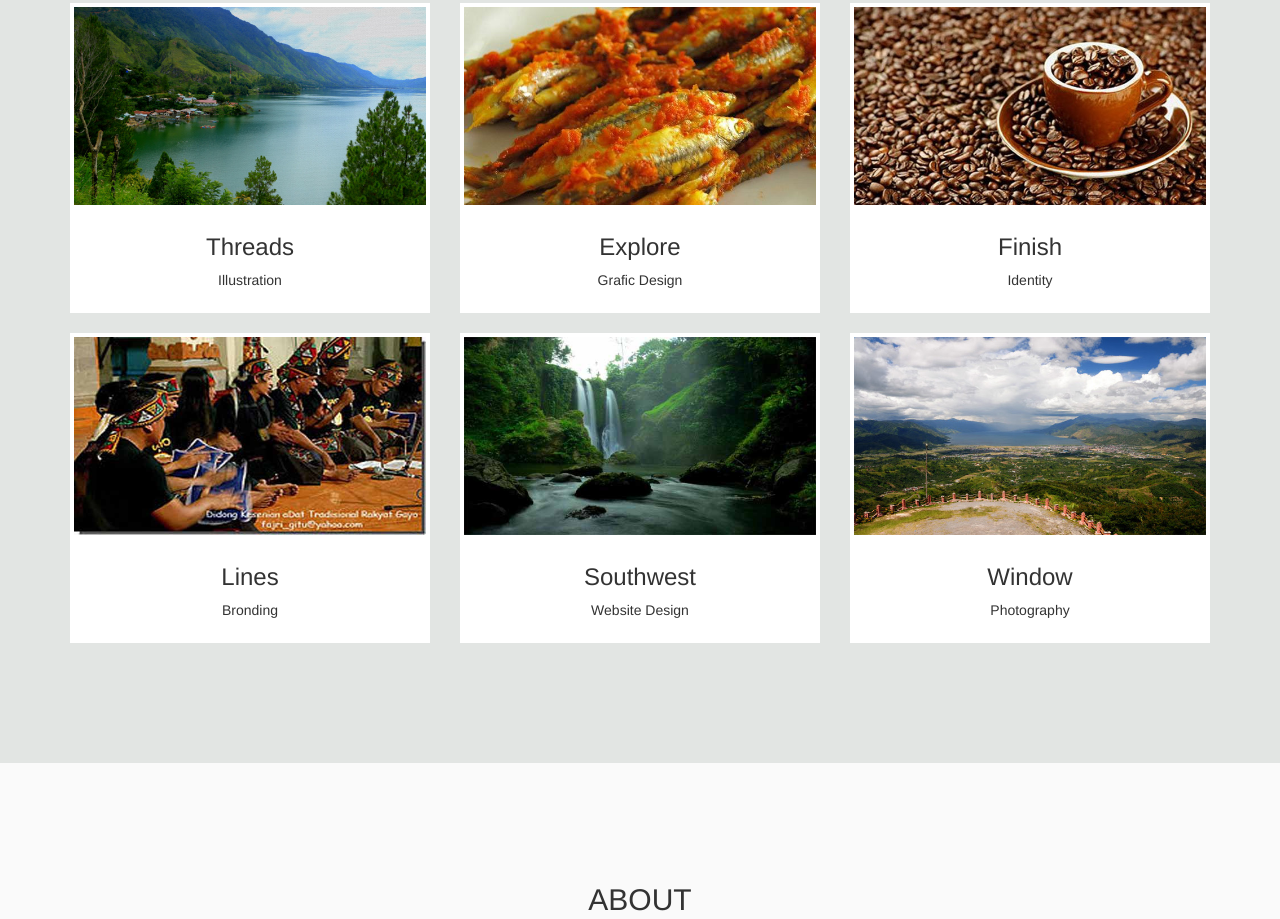
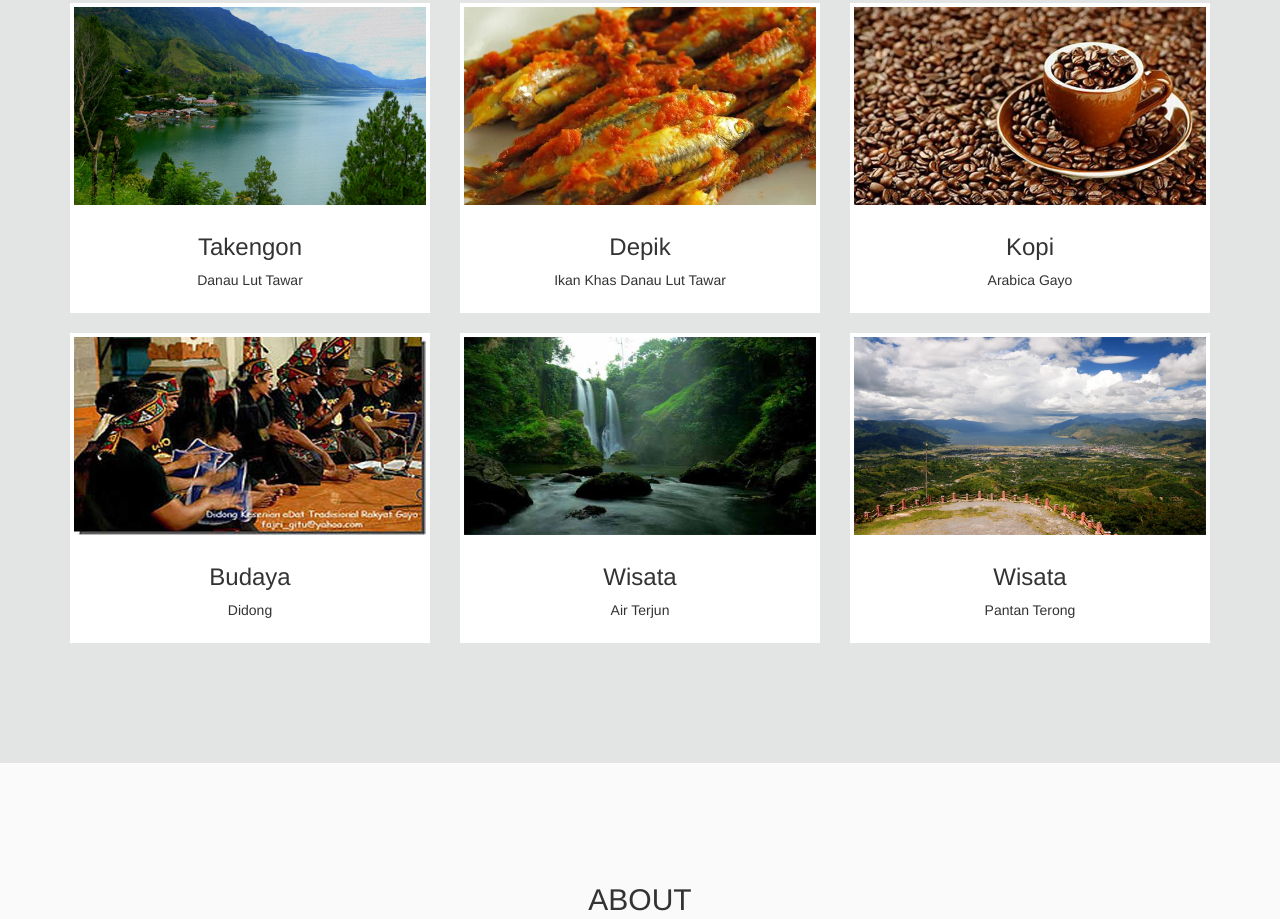
Before and after one commit to Rahmadigayo/rahmadigayo.github.io, a plain HTML site: page index.html in a window 1280 px wide. Shown: the part 1651-2570 px from the top of the page. Drawn offline with nearby package versions, Linux system fonts and the light colour scheme.

Commit message:
pembaharuan

```diff
--- a/index.html
+++ b/index.html
@@ -92,8 +92,8 @@
 					<div class="thumbnail">
 						<img src="f.jpg" alt="...">
 						<div class="caption">
-							<h3>Threads</h3>
-							<p>Illustration</p>
+							<h3>Takengon</h3>
+							<p>Danau Lut Tawar</p>
 						</div>
 					</div>
 				</div>
@@ -101,8 +101,8 @@
 					<div class="thumbnail">
 						<img src="2.jpg" alt="...">
 						<div class="caption">
-							<h3>Explore</h3>
-							<p>Grafic Design</p>
+							<h3>Depik</h3>
+							<p>Ikan Khas Danau Lut Tawar</p>
 						</div>
 					</div>
 				</div>
@@ -110,8 +110,8 @@
 					<div class="thumbnail">
 						<img src="g.jpg" alt="...">
 						<div class="caption">
-							<h3>Finish</h3>
-							<p>Identity</p>
+							<h3>Kopi</h3>
+							<p>Arabica Gayo</p>
 						</div>
 					</div>
 				</div>
@@ -121,8 +121,8 @@
 					<div class="thumbnail">
 						<img src="c.jpg" alt="...">
 						<div class="caption">
-							<h3>Lines</h3>
-							<p>Bronding</p>
+							<h3>Budaya</h3>
+							<p>Didong</p>
 						</div>
 					</div>
 				</div>
@@ -130,8 +130,8 @@
 					<div class="thumbnail">
 						<img src="d.jpg" alt="...">
 						<div class="caption">
-							<h3>Southwest</h3>
-							<p>Website Design</p>
+							<h3>Wisata</h3>
+							<p>Air Terjun</p>
 						</div>
 					</div>
 				</div>
@@ -139,8 +139,8 @@
 					<div class="thumbnail">
 						<img src="e.jpg" alt="...">
 						<div class="caption">
-							<h3>Window</h3>
-							<p>Photography</p>
+							<h3>Wisata</h3>
+							<p>Pantan Terong</p>
 						</div>
 					</div>
 				</div>
@@ -223,15 +223,15 @@
 				<div class="row">
 					<div class="col-md-4">
 						<img src="Ronaldo.jpg" class="img-circle">
-						<h3>E-Commerce</h3>
+						<h3>Cristiano Ronaldo <br><br>(lahir di Funchal, Madeira, Portugal, 5 Februari 1985; umur 33 tahun)seorang pemain sepak bola Portugal.</h3>
 					</div>
 					<div class="col-md-4">
 						<img src="Nancy Ajram.jpg" class="img-circle">
-						<h3>E-Commerce</h3>
+						<h3>Nancy Ajram <br><br> (lahir di Beirut, Lebanon, 16 Mei 1983; umur 34 tahun) adalah seorang penyanyi wanita berkebangsaan Lebanon</h3>
 					</div>
 					<div class="col-md-4">
 						<img src="avril.jpg" class="img-circle">
-						<h3>E-Commerce</h3>
+						<h3>Avril Ramona Lavigne <br><br>is a Canadian singer-songwriter and actress. By the age of 15, she had appeared on stage with Shania Twain; by 16</h3>
 					</div>
 				</div>
 			</div>
```
